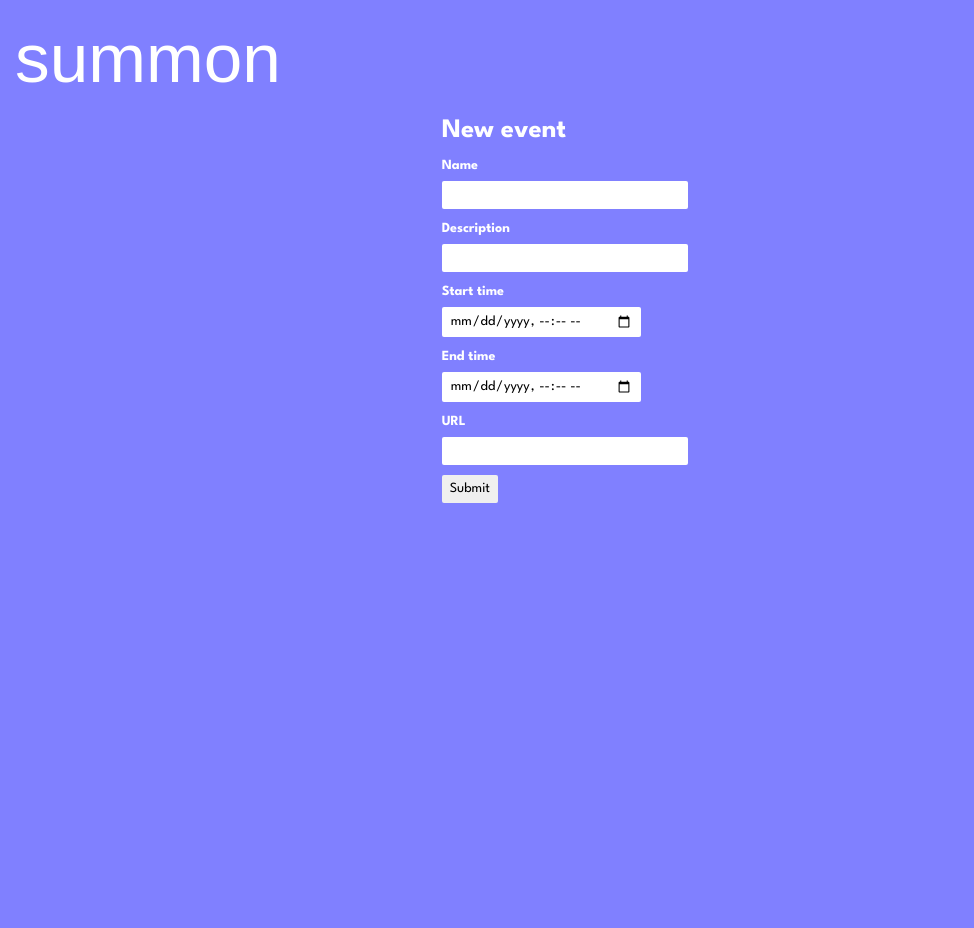
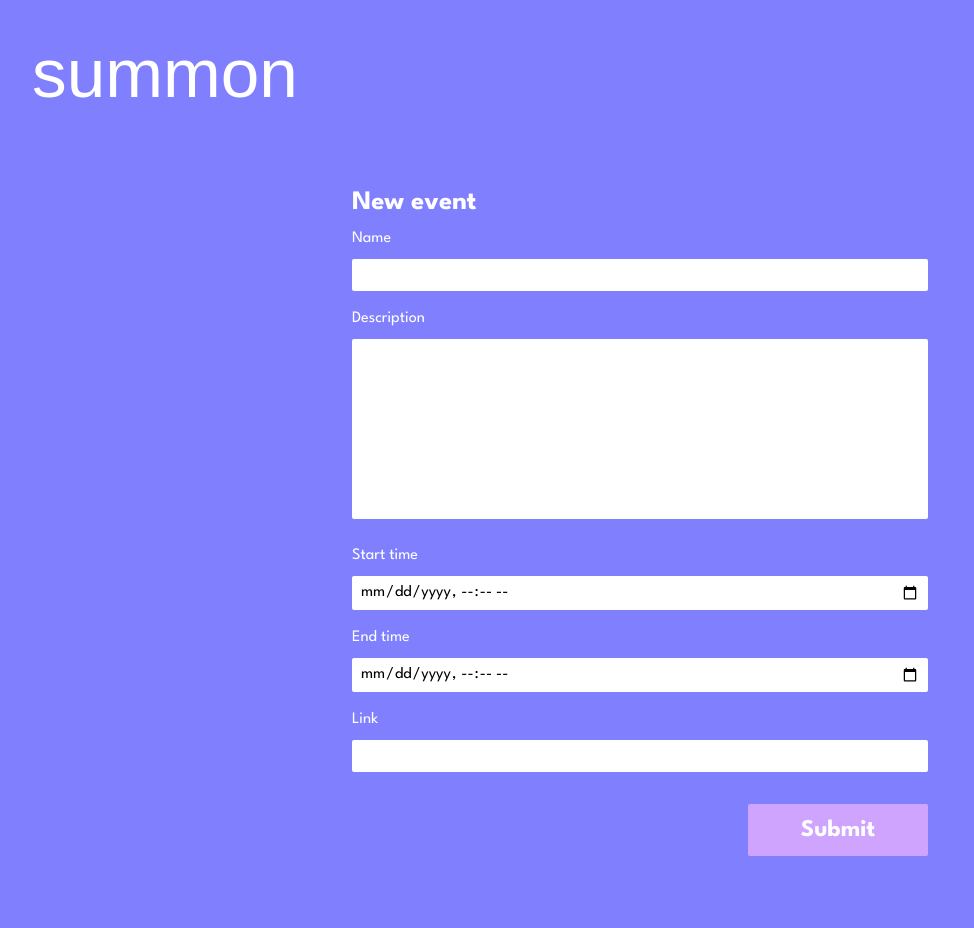
Before and after one commit to karinknutsson/summon, a Flask app: template templates/new_event.html in a window 1280 px wide. Shown: the whole page, without its empty margins (0-974 px from the left). Before the commit the page ends 503 px from the top, so only its background shows below. Run offline with Flask 2, Linux system fonts and the light colour scheme; the template is opened without the code that fills it: values that come from a table or form of the project are taken from there, others are empty; some libraries are stand-ins or nearby versions; some web fonts are replaced.

Commit message:
form validation works

```diff
--- a/app.py
+++ b/app.py
@@ -7,6 +7,9 @@ from flask_wtf.csrf import CSRFProtect
 app = Flask(__name__)
 app.config.from_object(os.environ['APP_SETTINGS'])
 app.config['SQLALCHEMY_TRACK_MODIFICATIONS'] = True
+# app.config.from_object(os.environ['SECRET_KEY'])
+SECRET_KEY = os.urandom(32)
+app.config['SECRET_KEY'] = SECRET_KEY
 db = SQLAlchemy(app)
 csrf = CSRFProtect(app)
 
@@ -25,15 +28,15 @@ def all_events():
 
 
 @app.route('/events/<id>')
-def show_events(id):
+def show_event(id):
     event = Event.query.get(id)
     return render_template('event.html', event=event)
 
 
-@app.route('/create', methods=['GET', 'POST'])
+@app.route('/new', methods=['GET', 'POST'])
 def new_event():
     form = EventForm()
-    if request.method == 'POST' and form.validate():
+    if request.method == 'POST' and form.validate_on_submit():
 
         # get values from form
         name = request.form['name']
@@ -54,7 +57,7 @@ def new_event():
 
     elif request.method == 'POST':
         message="Thanks! Something went wrong."
-        return render_template('message.html', message=message)
+        #return render_template('message.html', message=message)
 
     return render_template('new_event.html', form=form)
 
--- a/forms.py
+++ b/forms.py
@@ -1,12 +1,12 @@
 from flask_wtf import FlaskForm
-from wtforms import StringField, PasswordField, BooleanField, SubmitField
+from wtforms import StringField, PasswordField, BooleanField, SubmitField, TextAreaField
 from wtforms.fields import DateTimeLocalField
 from wtforms.validators import DataRequired, Length
 
 class EventForm(FlaskForm):
     name = StringField('Name', validators=[DataRequired(message='Cannot be blank')])
-    description = StringField('Description')
-    startDate = DateTimeLocalField('Start time', validators=[DataRequired(message='Cannot be blank')])
-    endDate = DateTimeLocalField('End time', validators=[DataRequired(message='Cannot be blank')])
-    url = StringField('URL')
+    description = TextAreaField('Description')
+    startDate = DateTimeLocalField('Start time', format='%Y-%m-%dT%H:%M')
+    endDate = DateTimeLocalField('End time', format='%Y-%m-%dT%H:%M')
+    url = StringField('Link')
     submit = SubmitField('Submit')
--- a/static/styles/style.css
+++ b/static/styles/style.css
@@ -26,8 +26,71 @@ input {
   border: 0;
   border-radius: 2px;
   padding: 4px 8px;
+  width: 100%;
+}
+
+input[type=submit] {
+  font-family: inherit;
+  font-weight: bold;
+  font-size: 18pt;
+  padding: 8px;
+  margin-top: 16px;
+  color: white;
+  background: #cea4ff;
+  width: 180px;
+}
+
+textarea {
+  padding: 4px 8px;
+  border: 0;
+  border-radius: 2px;
+  width: 100%;
+  height: 180px;
+  resize: none;
 }
 
 textarea:focus, input:focus {
   outline: none;
 }
+
+a {
+  color: #8cf4b9 !important;
+  text-decoration: none !important;
+}
+
+a:active, a:hover {
+  color: #d4f4b0 !important;
+}
+
+ul {
+  list-style-type: none;
+  padding: 0;
+  margin: 0;
+}
+
+li {
+  font-size: 16pt;
+  font-weight: bold;
+}
+
+.title, .title:hover, .title:active, .title:visited {
+  color: white !important;
+}
+
+.margin-bottom {
+  margin-bottom: 40px;
+}
+
+.padding-32 {
+  padding: 32px;
+}
+
+.center-flex {
+  display: flex;
+  align-items: center;
+  justify-content: center;
+}
+
+.right-align {
+  text-align: right;
+}
--- a/templates/events.html
+++ b/templates/events.html
@@ -7,7 +7,7 @@
             <h4>Events</h4>
             <ul>
                 {% for event in events %}
-                <li>{{event.name}}</li>
+                <li><a href="{{ url_for('show_event', id=event.id) }}">{{ event.name }}</a></li>
                 {% endfor %}
             </ul>
         </div>
--- a/templates/layout.html
+++ b/templates/layout.html
@@ -1,17 +1,18 @@
 <!DOCTYPE html>
-<html>
+<html lang="en">
 <head>
     <title>summon</title>
     <meta name="viewport" content="width=device-width, initial-scale=1.0">
-    <link href="//netdna.bootstrapcdn.com/bootstrap/3.1.1/css/bootstrap.min.css" rel="stylesheet" media="screen">
+    <meta charset="UTF-8">
+    <link rel="stylesheet" href="https://cdn.jsdelivr.net/npm/bootstrap@4.3.1/dist/css/bootstrap.min.css" integrity="sha384-ggOyR0iXCbMQv3Xipma34MD+dH/1fQ784/j6cY/iJTQUOhcWr7x9JvoRxT2MZw1T" crossorigin="anonymous">
     <link rel="stylesheet" type="text/css" href="{{ url_for('static',filename='styles/style.css') }}">
 </head>
     <body>
-        <div class="container-fluid">
-            <h1>summon</h1>
+        <div class="container-fluid padding-32">
+            <a href="{{ url_for('index') }}" class="title"><h1>summon</h1></a>
         </div>
 
-        <div class="container-fluid">
+        <div class="container-fluid margin-bottom">
             {% block content %} {% endblock %}
         </div>
     </body>
--- a/templates/new_event.html
+++ b/templates/new_event.html
@@ -2,19 +2,19 @@
 
 {% block content %}
         <div class="row">
-            <div class="col-0 col-sm-2 col-md-4"></div>
-            <div class="col-12 col-sm-8 col-md-4">
+            <div class="col-0 col-sm-1 col-md-3"></div>
+            <div class="col-12 col-sm-10 col-md-6 padding-32">
                 <h4>New event</h4>
-                <form action="" method="post" novalidate>
+                <form action="/new" method="post">
                     {{ form.hidden_tag() }}
 
                     <p>
                         {{ form.name.label }}<br>
-                        {{ form.name(size=32) }}
+                        {{ form.name }}
                     </p>
                     <p>
                         {{ form.description.label }}<br>
-                        {{ form.description(size=32) }}
+                        {{ form.description }}
                     </p>
 
                     <p>
@@ -27,12 +27,13 @@
                     </p>
                     <p>
                         {{ form.url.label }}<br>
-                        {{ form.url(size=32) }}
+                        {{ form.url }}
                     </p>
 
-                    <p>{{ form.submit() }}</p>
+                    <div class="right-align">{{ form.submit() }}</div>
                 </form>
             </div>
-            <div class="col-0 col-sm-2 col-md-4"></div>
+            <div class="col-0 col-sm-1 col-md-3"></div>
         </div>
+
 {% endblock %}
```
Also changed, not shown: templates/event.html (added, +12 -0 lines).
